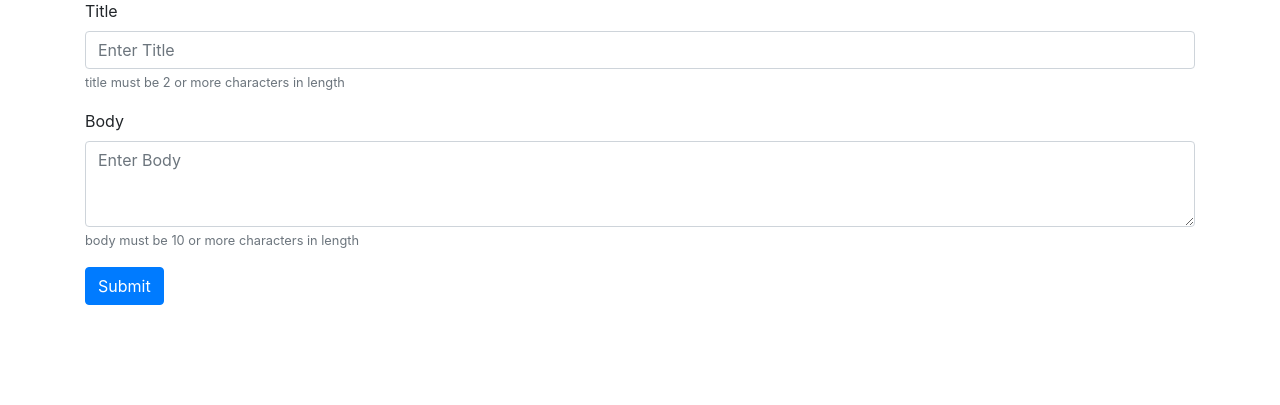
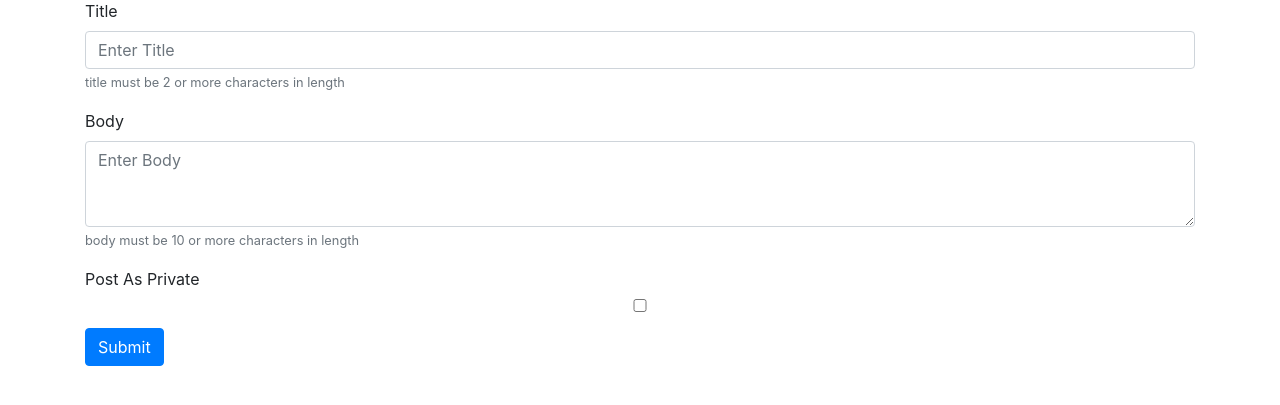
Before and after one commit to ArataKagan/bloccipedia, a Node server app: page /wikis/new in a window 1280 px wide. Shown: the part 111-516 px from the top of the page. Run offline with Node 20, Linux system fonts and the light colour scheme; a user stored in the database is signed in; tables that the repository leaves empty hold one stand-in row (values such as "Sample post"); some libraries are stand-ins or nearby versions.

Commit message:
private checkbox added on new.ejs

```diff
--- a/src/controllers/wikiController.js
+++ b/src/controllers/wikiController.js
@@ -29,7 +29,7 @@ module.exports = {
             let newWiki = {
                 title: req.body.title,
                 body: req.body.body,
-                private: false,
+                private: req.body.private,
                 userId: req.user.id
             };
 
--- a/src/views/wikis/new.ejs
+++ b/src/views/wikis/new.ejs
@@ -20,6 +20,14 @@
                     <textarea type="text" class="form-control" name="body" aria-describedby="bodyHelp" rows="3" placeholder="Enter Body"></textarea>
                     <small class="text-muted" id="bodyHelp">body must be 10 or more characters in length</small>
                 </div>
+                <% const role = currentUser.role %>
+                <% console.log(role) %>
+                <% if(role == '1' || role == '2') { %>
+                    <div class="form-group">
+                        <label for="private">Post As Private</label>
+                        <input type="checkbox" class="form-control" name="private" value="true">
+                    </div>
+                <% } %>
                 <button type="submit" class="btn btn-primary">Submit</button>
             </form>
 
```
